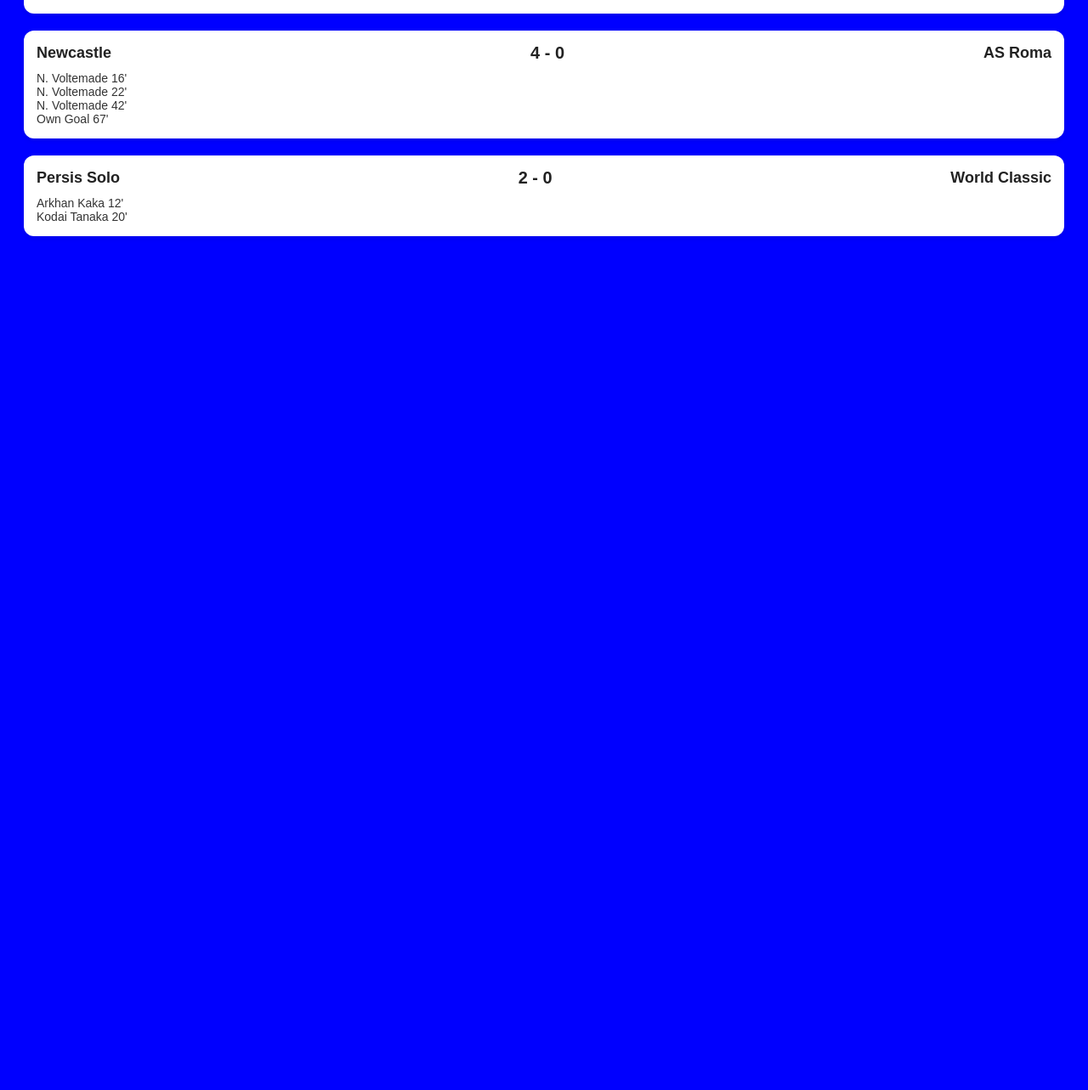
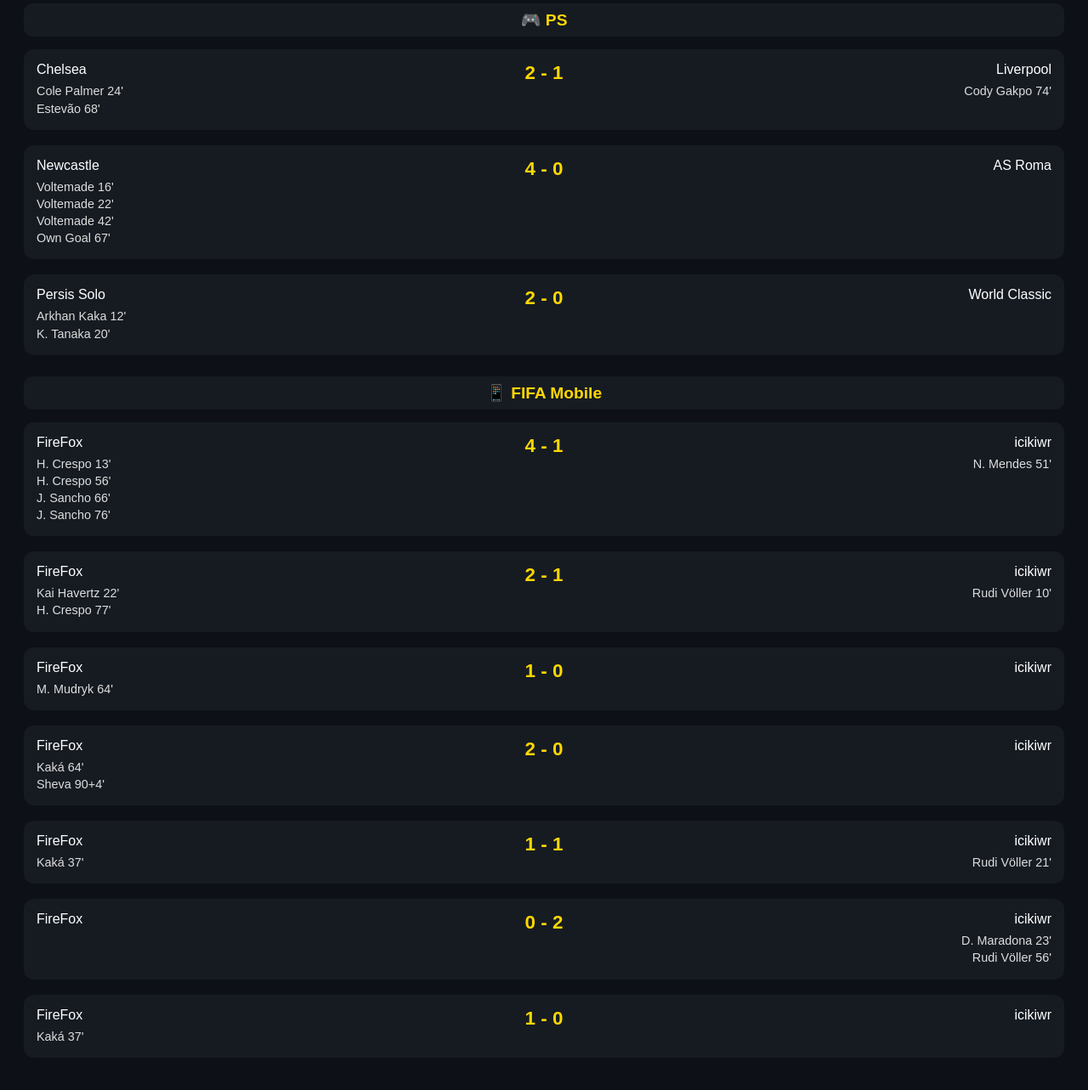
Before and after one commit to RicardoKaka9/wkwkwkwkwk, a plain HTML site: page index.html in a window 1280 px wide. Shown: the part 107-1390 px from the top of the page at 85% size. Before the commit the page ends 800 px from the top, so only its background shows below. Drawn offline with Linux system fonts and the light colour scheme.

Commit message:
Update index.html
Signed-off-by: RicardoKaka9 <kakaarana2010@gmail.com>

```diff
--- a/index.html
+++ b/index.html
@@ -3,62 +3,211 @@
 <head>
   <meta charset="UTF-8">
   <meta name="viewport" content="width=device-width, initial-scale=1.0">
-  <title>Belajar Dulu</title>
+  <title>Skor Bola</title>
   <style>
     body {
       font-family: Arial, sans-serif;
-      background: blue;
-      color: #222;
+      background-color: #0d1117;
+      color: white;
       padding: 20px;
     }
+
+    h1 {
+      text-align: center;
+      color: #ffd700;
+      margin-bottom: 20px;
+    }
+
+    .section-title {
+      text-align: center;
+      font-size: 1.2em;
+      font-weight: bold;
+      background-color: #161b22;
+      border-radius: 10px;
+      padding: 8px 0;
+      margin: 25px 0 15px;
+      color: #ffd700;
+    }
+
     .match {
-      background: #fff;
+      background-color: #161b22;
       border-radius: 12px;
       padding: 15px;
-      margin-bottom: 20px;
-      box-shadow: 0 2px 6px rgba(0,0,0,0.1);
+      margin-bottom: 18px;
     }
+
     .teams {
-      display: flex;
-      justify-content: space-between;
-      align-items: center;
-      font-size: 18px;
+      display: grid;
+      grid-template-columns: 1fr auto 1fr;
+      align-items: start;
+      text-align: center;
+      gap: 8px;
+    }
+
+    .team {
+      width: 100%;
+    }
+
+    .home {
+      text-align: left;
+    }
+
+    .away {
+      text-align: right;
+    }
+
+    .score {
+      font-size: 1.4em;
       font-weight: bold;
+      color: #ffd700;
+      white-space: nowrap;
     }
-    .score {
-      font-size: 20px;
-      font-weight: bold;
-    }
+
     .scorers {
-      margin-top: 10px;
-      font-size: 14px;
-      color: #333;
-    }
-    .team-scorers {
-      display: flex;
-      justify-content: space-between;
-    }
-    .left, .right {
-      width: 48%;
+      font-size: 0.9em;
+      color: #ddd;
+      margin-top: 6px;
+      line-height: 1.4;
     }
   </style>
 </head>
 <body>
 
+  <h1>CIHUY</h1>
+
+  <div class="section-title">🎮 PS</div>
+
+  <!-- PS Matches -->
   <div class="match">
     <div class="teams">
-      <span>Chelsea</span>
-      <span class="score">2 - 1</span>
-      <span>Liverpool</span>
+      <div class="team home">
+        <div class="name">Chelsea</div>
+        <div class="scorers">Cole Palmer 24'<br>Estevão 68'</div>
+      </div>
+      <div class="score">2 - 1</div>
+      <div class="team away">
+        <div class="name">Liverpool</div>
+        <div class="scorers">Cody Gakpo 74'</div>
+      </div>
     </div>
-    <div class="scorers">
-      <div class="team-scorers">
-        <div class="left">
-          Palmer 24'<br>
-          Estevão 68'
+  </div>
+
+  <div class="match">
+    <div class="teams">
+      <div class="team home">
+        <div class="name">Newcastle</div>
+        <div class="scorers">Voltemade 16'<br>Voltemade 22'<br>Voltemade 42'<br>Own Goal 67'</div>
+      </div>
+      <div class="score">4 - 0</div>
+      <div class="team away">
+        <div class="name">AS Roma</div>
+      </div>
+    </div>
+  </div>
+
+  <div class="match">
+    <div class="teams">
+      <div class="team home">
+        <div class="name">Persis Solo</div>
+        <div class="scorers">Arkhan Kaka 12'<br>K. Tanaka 20'</div>
+      </div>
+      <div class="score">2 - 0</div>
+      <div class="team away">
+        <div class="name">World Classic</div>
+      </div>
+    </div>
+  </div>
+
+  <!-- FIFA Mobile Section -->
+  <div class="section-title">📱 FIFA Mobile</div>
+
+  <div class="match">
+    <div class="teams">
+      <div class="team home">
+        <div class="name">FireFox</div>
+        <div class="scorers">
+          H. Crespo 13'<br>
+          H. Crespo 56'<br>
+          J. Sancho 66'<br>
+          J. Sancho 76'
         </div>
-        <div class="right" style="text-align: right;">
-          Gakpo 74'
+      </div>
+      <div class="score">4 - 1</div>
+      <div class="team away">
+        <div class="name">icikiwr</div>
+        <div class="scorers">N. Mendes 51'</div>
+      </div>
+    </div>
+  </div>
+
+  <div class="match">
+    <div class="teams">
+      <div class="team home">
+        <div class="name">FireFox</div>
+        <div class="scorers">
+          Kai Havertz 22'<br>
+          H. Crespo 77'
+        </div>
+      </div>
+      <div class="score">2 - 1</div>
+      <div class="team away">
+        <div class="name">icikiwr</div>
+        <div class="scorers">Rudi Völler 10'</div>
+      </div>
+    </div>
+  </div>
+
+  <div class="match">
+    <div class="teams">
+      <div class="team home">
+        <div class="name">FireFox</div>
+        <div class="scorers">M. Mudryk 64'</div>
+      </div>
+      <div class="score">1 - 0</div>
+      <div class="team away">
+        <div class="name">icikiwr</div>
+      </div>
+    </div>
+  </div>
+
+  <div class="match">
+    <div class="teams">
+      <div class="team home">
+        <div class="name">FireFox</div>
+        <div class="scorers">Kaká 64'<br>Sheva 90+4'</div>
+      </div>
+      <div class="score">2 - 0</div>
+      <div class="team away">
+        <div class="name">icikiwr</div>
+      </div>
+    </div>
+  </div>
+
+  <div class="match">
+    <div class="teams">
+      <div class="team home">
+        <div class="name">FireFox</div>
+        <div class="scorers">Kaká 37'</div>
+      </div>
+      <div class="score">1 - 1</div>
+      <div class="team away">
+        <div class="name">icikiwr</div>
+        <div class="scorers">Rudi Völler 21'</div>
+      </div>
+    </div>
+  </div>
+
+  <div class="match">
+    <div class="teams">
+      <div class="team home">
+        <div class="name">FireFox</div>
+      </div>
+      <div class="score">0 - 2</div>
+      <div class="team away">
+        <div class="name">icikiwr</div>
+        <div class="scorers">
+          D. Maradona 23'<br>
+          Rudi Völler 56'
         </div>
       </div>
     </div>
@@ -66,34 +215,13 @@
 
   <div class="match">
     <div class="teams">
-      <span>Newcastle</span>
-      <span class="score">4 - 0</span>
-      <span>AS Roma</span>
-    </div>
-    <div class="scorers">
-      <div class="team-scorers">
-        <div class="left">
-          N. Voltemade 16'<br>
-          N. Voltemade 22'<br>
-          N. Voltemade 42'<br>
-          Own Goal 67'
-        </div>
+      <div class="team home">
+        <div class="name">FireFox</div>
+        <div class="scorers">Kaká 37'</div>
       </div>
-    </div>
-  </div>
-
-  <div class="match">
-    <div class="teams">
-      <span>Persis Solo</span>
-      <span class="score">2 - 0</span>
-      <span>World Classic</span>
-    </div>
-    <div class="scorers">
-      <div class="team-scorers">
-        <div class="left">
-          Arkhan Kaka 12'<br>
-          Kodai Tanaka 20'
-        </div>
+      <div class="score">1 - 0</div>
+      <div class="team away">
+        <div class="name">icikiwr</div>
       </div>
     </div>
   </div>
```
